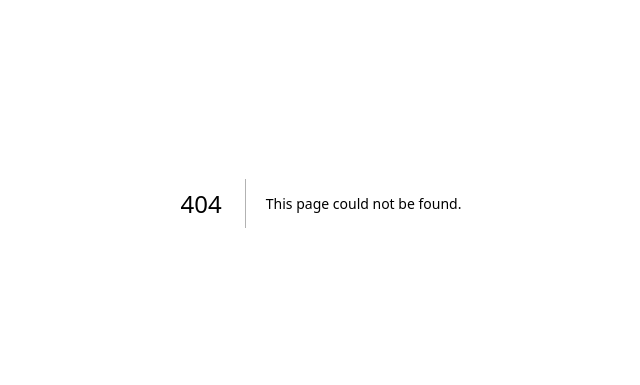
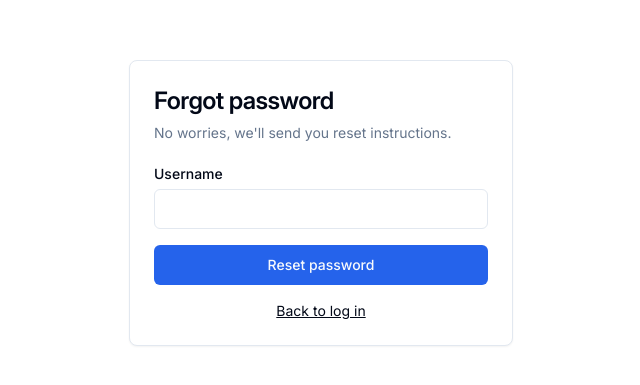
Before and after one commit to joaquinvaldezzz/capstone, a Next.js app: page /forgot-password in a window 1280 px wide. Before the commit this address had no page. Shown: the part 197-582 px from the top of the page, without its empty margins (319-959 px from the left). Built offline with nearby package versions, Linux system fonts and the light colour scheme.

Commit message:
feat: create "Forgot password?" page

```diff
--- /dev/null
+++ b/src/pages/forgot-password.tsx
@@ -0,0 +1,38 @@
+import Link from 'next/link'
+
+import { Button } from '~/components/ui/button'
+import { Card, CardContent, CardDescription, CardHeader, CardTitle } from '~/components/ui/card'
+import { Input } from '~/components/ui/input'
+import { Label } from '~/components/ui/label'
+
+export default function ForgotPassword(): JSX.Element {
+  return (
+    <div className="flex min-h-screen items-center justify-center">
+      <Card className="w-full max-w-sm">
+        <CardHeader>
+          <CardTitle className="text-2xl">Forgot password</CardTitle>
+          <CardDescription>No worries, we&apos;ll send you reset instructions.</CardDescription>
+        </CardHeader>
+
+        <CardContent>
+          <div className="grid gap-4">
+            <div className="grid gap-2">
+              <Label htmlFor="username">Username</Label>
+              <Input id="username" type="text" placeholder="" />
+            </div>
+
+            <Button className="w-full" type="submit">
+              Reset password
+            </Button>
+          </div>
+
+          <div className="mt-4 text-center text-sm">
+            <Link href="/" className="underline">
+              Back to log in
+            </Link>
+          </div>
+        </CardContent>
+      </Card>
+    </div>
+  )
+}
```
